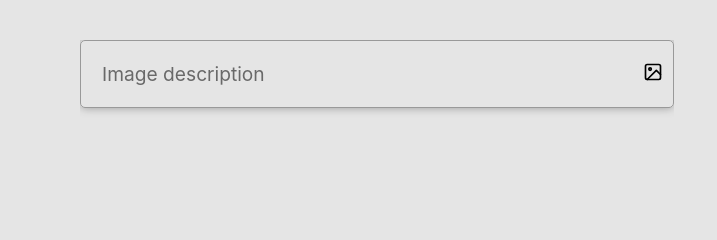
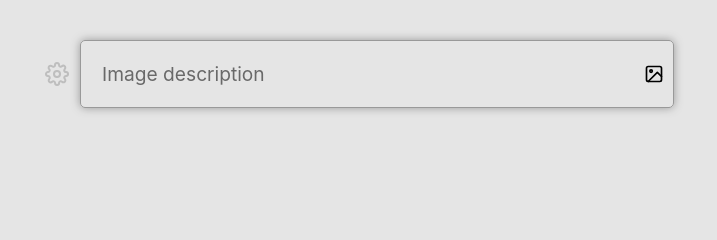
Before and after one commit to bakkot/simple-dalle-ui, a website: page index.html in a window 1280 px wide. Shown: the top 240 px of the page, 263-980 px from the left. Drawn offline with Linux system fonts and the light colour scheme.

Commit message:
settings button, will revert

```diff
--- a/index.html
+++ b/index.html
@@ -30,7 +30,6 @@ body {
 .main-content {
   margin-top: 2rem;
   grid-column: 2;
-  overflow: scroll;
 }
 .history-sidebar {
   margin-top: 2rem;
@@ -149,16 +148,30 @@ a, a:visited {
   display: flex;
   align-items: center;
 }
-.send-button {
+.settings-button-container {
+  position: absolute;
+  top: 0;
+  bottom: 0;
+  left: -2.5rem;
+  display: flex;
+  align-items: center;
+}
+.settings-button-container > button {
+  color: lightgrey;
+}
+.button {
   background: inherit;
+  padding: 0.3rem;
   border: none;
   font-size: 1.6rem;
   border-radius: 5px;
+  display: flex;
+  align-items: center;
 }
-.send-button:hover {
+.button:hover {
   background: #ddd;
 }
-.send-button:active {
+.button:active {
   margin-top: 2px;
 }
 /* https://css-tricks.com/the-cleanest-trick-for-autogrowing-textareas/ */
@@ -216,9 +229,13 @@ a, a:visited {
           <textarea class="input" rows="1" autofocus placeholder="Image description"></textarea>
         </div>
       </div>
+      <div class="settings-button-container">
+        <!-- icon from Feather: https://github.com/feathericons/feather/blob/593b3bf516087d07d362280b34ec1a5383e71572/LICENSE -->
+        <button class="button"><svg xmlns="http://www.w3.org/2000/svg" width="24" height="24" viewBox="0 0 24 24" fill="none" stroke="currentColor" stroke-width="2" stroke-linecap="round" stroke-linejoin="round" class="feather feather-settings"><circle cx="12" cy="12" r="3"></circle><path d="M19.4 15a1.65 1.65 0 0 0 .33 1.82l.06.06a2 2 0 0 1 0 2.83 2 2 0 0 1-2.83 0l-.06-.06a1.65 1.65 0 0 0-1.82-.33 1.65 1.65 0 0 0-1 1.51V21a2 2 0 0 1-2 2 2 2 0 0 1-2-2v-.09A1.65 1.65 0 0 0 9 19.4a1.65 1.65 0 0 0-1.82.33l-.06.06a2 2 0 0 1-2.83 0 2 2 0 0 1 0-2.83l.06-.06a1.65 1.65 0 0 0 .33-1.82 1.65 1.65 0 0 0-1.51-1H3a2 2 0 0 1-2-2 2 2 0 0 1 2-2h.09A1.65 1.65 0 0 0 4.6 9a1.65 1.65 0 0 0-.33-1.82l-.06-.06a2 2 0 0 1 0-2.83 2 2 0 0 1 2.83 0l.06.06a1.65 1.65 0 0 0 1.82.33H9a1.65 1.65 0 0 0 1-1.51V3a2 2 0 0 1 2-2 2 2 0 0 1 2 2v.09a1.65 1.65 0 0 0 1 1.51 1.65 1.65 0 0 0 1.82-.33l.06-.06a2 2 0 0 1 2.83 0 2 2 0 0 1 0 2.83l-.06.06a1.65 1.65 0 0 0-.33 1.82V9a1.65 1.65 0 0 0 1.51 1H21a2 2 0 0 1 2 2 2 2 0 0 1-2 2h-.09a1.65 1.65 0 0 0-1.51 1z"></path></svg></button>
+      </div>
       <div class="send-button-container">
         <!-- icon from Feather: https://github.com/feathericons/feather/blob/593b3bf516087d07d362280b34ec1a5383e71572/LICENSE -->
-        <button class="send-button"><svg xmlns="http://www.w3.org/2000/svg" width="20" height="20" viewBox="0 0 24 24" fill="none" stroke="currentColor" stroke-width="2" stroke-linecap="round" stroke-linejoin="round" class="feather feather-image"><rect x="3" y="3" width="18" height="18" rx="2" ry="2"></rect><circle cx="8.5" cy="8.5" r="1.5"></circle><polyline points="21 15 16 10 5 21"></polyline></svg></button>
+        <button class="button"><svg xmlns="http://www.w3.org/2000/svg" width="20" height="20" viewBox="0 0 24 24" fill="none" stroke="currentColor" stroke-width="2" stroke-linecap="round" stroke-linejoin="round" class="feather feather-image"><rect x="3" y="3" width="18" height="18" rx="2" ry="2"></rect><circle cx="8.5" cy="8.5" r="1.5"></circle><polyline points="21 15 16 10 5 21"></polyline></svg></button>
       </div>
     </div>
 
--- a/page.js
+++ b/page.js
@@ -167,8 +167,8 @@ async function submit() {
           n: 1,
           size: '1024x1024',
           response_format: 'b64_json',
-          // quality: 'hd',
-          // style: 'natural', // or 'vivid'
+          quality,
+          standard,
         }),
       })).json()
     }
--- a/run.js
+++ b/run.js
@@ -29,7 +29,7 @@ for (let file of ['page.js', 'save-worker.js']) {
 
 app.post('/image', async (req, res) => {
   console.log('working...');
-  let { prompt, ts } = req.body;
+  let { prompt, ts, quality, style } = req.body;
 
   if (SAVE_OUTPUTS) {
     fs.writeFileSync(path.join(outdir, `${ts}--prompt.txt`), prompt, 'utf8');
@@ -48,8 +48,8 @@ app.post('/image', async (req, res) => {
       n: 1,
       size: '1024x1024',
       response_format: 'b64_json',
-      // quality: 'hd',
-      // style: 'natural', // or 'vivid'
+      quality,
+      style,
     }),
   })).json();
 
```
